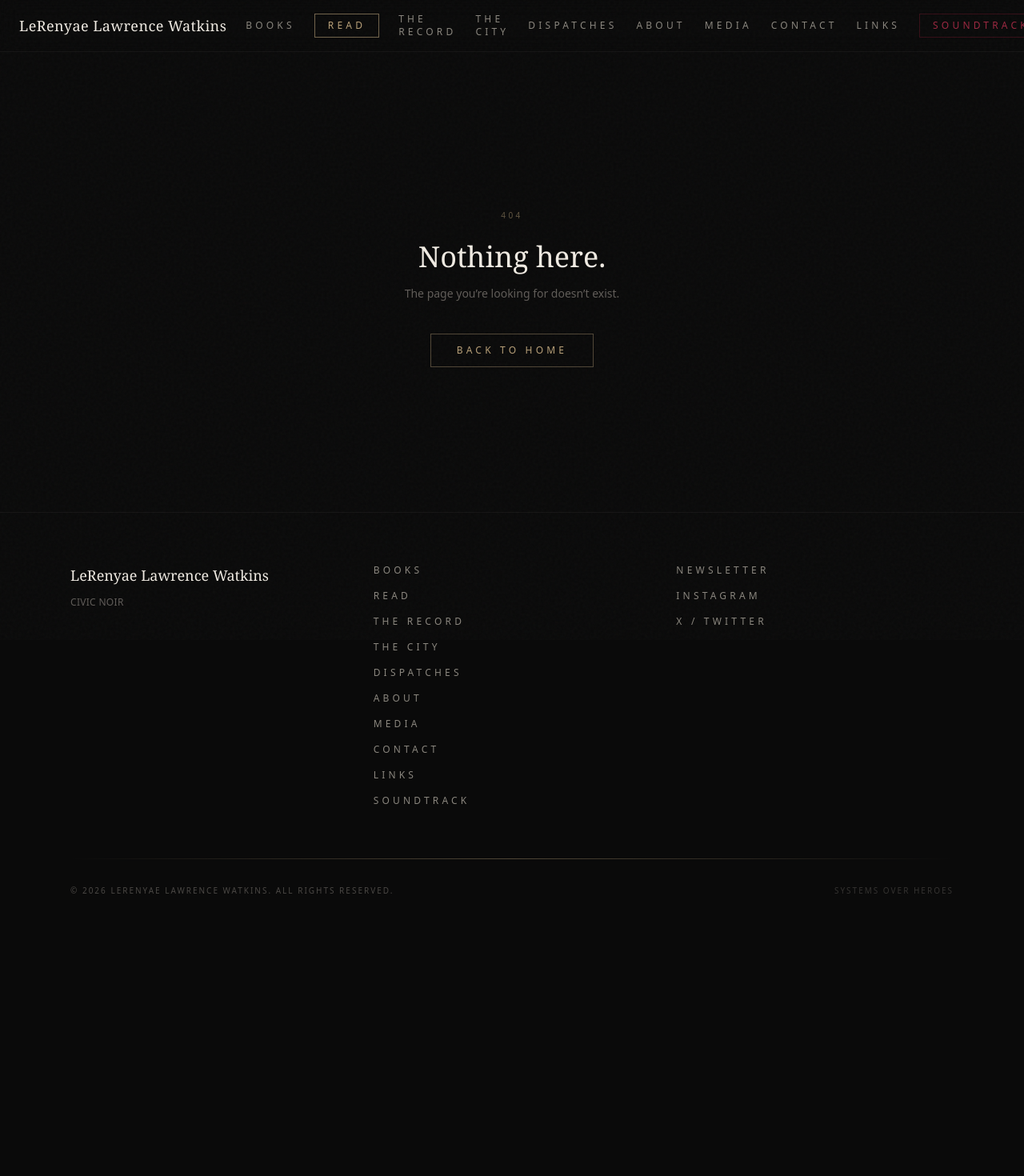
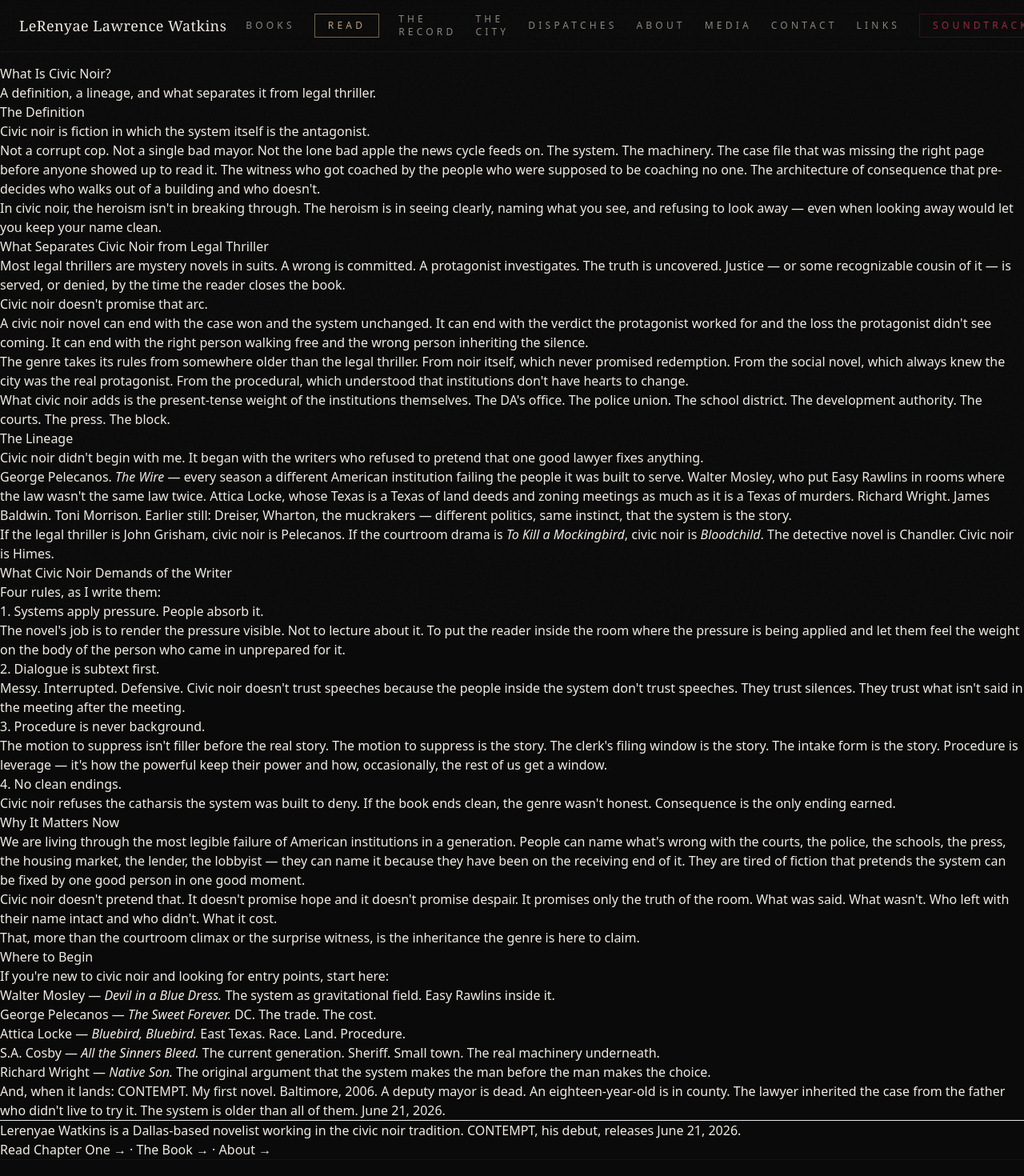
Before and after one commit to lerenyae/Civic-Noir-site, a Next.js app: page /civic-noir in a window 1280 px wide. Before the commit this address had no page. Shown: the top 1470 px of the page at 80% size. Before the commit the page ends 1185 px from the top, so only its background shows below. Built offline with nearby package versions, Linux system fonts and the light colour scheme.

Commit message:
Add /civic-noir page — definition, lineage, SEO schema

```diff
--- /dev/null
+++ b/app/civic-noir/page.tsx
@@ -0,0 +1,230 @@
+import type { Metadata } from "next";
+import Link from "next/link";
+
+export const metadata: Metadata = {
+  title: "What Is Civic Noir? A Definition — Lerenyae Watkins",
+  description:
+    "Civic noir is fiction where the system is the protagonist. Lerenyae Watkins, author of CONTEMPT, defines the genre, names its lineage, and explains why it isn't just legal thriller with extra footnotes.",
+  alternates: { canonical: "https://lerenyaewatkins.com/civic-noir" },
+  openGraph: {
+    title: "What Is Civic Noir? A Definition by Lerenyae Watkins",
+    description:
+      "Civic noir is fiction where the system is the protagonist. The genre, defined.",
+    type: "article",
+    url: "https://lerenyaewatkins.com/civic-noir",
+    images: ["https://lerenyaewatkins.com/covers/civic-noir-og.jpg"],
+  },
+  twitter: {
+    card: "summary_large_image",
+    title: "What Is Civic Noir? A Definition by Lerenyae Watkins",
+    description:
+      "Civic noir is fiction where the system is the protagonist. The genre, defined.",
+  },
+};
+
+const schema = {
+  "@context": "https://schema.org",
+  "@type": "DefinedTerm",
+  name: "Civic Noir",
+  description:
+    "Fiction where the system is the protagonist, observation replaces exposition, and tension emerges from the machinery of institutions rather than the heroism of individuals.",
+  inDefinedTermSet: { "@type": "DefinedTermSet", name: "Literary Genres" },
+  url: "https://lerenyaewatkins.com/civic-noir",
+  author: {
+    "@type": "Person",
+    name: "Lerenyae Watkins",
+    url: "https://lerenyaewatkins.com",
+  },
+};
+
+export default function CivicNoirPage() {
+  return (
+    <>
+      <script
+        type="application/ld+json"
+        dangerouslySetInnerHTML={{ __html: JSON.stringify(schema) }}
+      />
+      <article className="civic-noir-page">
+        <h1>What Is Civic Noir?</h1>
+        <p className="lede">
+          A definition, a lineage, and what separates it from legal thriller.
+        </p>
+
+        <h2>The Definition</h2>
+        <p>Civic noir is fiction in which the system itself is the antagonist.</p>
+        <p>
+          Not a corrupt cop. Not a single bad mayor. Not the lone bad apple the
+          news cycle feeds on. The system. The machinery. The case file that was
+          missing the right page before anyone showed up to read it. The witness
+          who got coached by the people who were supposed to be coaching no one.
+          The architecture of consequence that pre-decides who walks out of a
+          building and who doesn't.
+        </p>
+        <p>
+          In civic noir, the heroism isn't in breaking through. The heroism is
+          in seeing clearly, naming what you see, and refusing to look away —
+          even when looking away would let you keep your name clean.
+        </p>
+
+        <h2>What Separates Civic Noir from Legal Thriller</h2>
+        <p>
+          Most legal thrillers are mystery novels in suits. A wrong is committed.
+          A protagonist investigates. The truth is uncovered. Justice — or some
+          recognizable cousin of it — is served, or denied, by the time the
+          reader closes the book.
+        </p>
+        <p>Civic noir doesn't promise that arc.</p>
+        <p>
+          A civic noir novel can end with the case won and the system unchanged.
+          It can end with the verdict the protagonist worked for and the loss
+          the protagonist didn't see coming. It can end with the right person
+          walking free and the wrong person inheriting the silence.
+        </p>
+        <p>
+          The genre takes its rules from somewhere older than the legal thriller.
+          From noir itself, which never promised redemption. From the social
+          novel, which always knew the city was the real protagonist. From the
+          procedural, which understood that institutions don't have hearts to
+          change.
+        </p>
+        <p>
+          What civic noir adds is the present-tense weight of the institutions
+          themselves. The DA's office. The police union. The school district.
+          The development authority. The courts. The press. The block.
+        </p>
+
+        <h2>The Lineage</h2>
+        <p>
+          Civic noir didn't begin with me. It began with the writers who refused
+          to pretend that one good lawyer fixes anything.
+        </p>
+        <p>
+          George Pelecanos. <em>The Wire</em> — every season a different
+          American institution failing the people it was built to serve. Walter
+          Mosley, who put Easy Rawlins in rooms where the law wasn't the same
+          law twice. Attica Locke, whose Texas is a Texas of land deeds and
+          zoning meetings as much as it is a Texas of murders. Richard Wright.
+          James Baldwin. Toni Morrison. Earlier still: Dreiser, Wharton, the
+          muckrakers — different politics, same instinct, that the system is
+          the story.
+        </p>
+        <p>
+          If the legal thriller is John Grisham, civic noir is Pelecanos. If the
+          courtroom drama is <em>To Kill a Mockingbird</em>, civic noir is{" "}
+          <em>Bloodchild</em>. The detective novel is Chandler. Civic noir is
+          Himes.
+        </p>
+
+        <h2>What Civic Noir Demands of the Writer</h2>
+        <p>Four rules, as I write them:</p>
+
+        <h3>1. Systems apply pressure. People absorb it.</h3>
+        <p>
+          The novel's job is to render the pressure visible. Not to lecture
+          about it. To put the reader inside the room where the pressure is
+          being applied and let them feel the weight on the body of the person
+          who came in unprepared for it.
+        </p>
+
+        <h3>2. Dialogue is subtext first.</h3>
+        <p>
+          Messy. Interrupted. Defensive. Civic noir doesn't trust speeches
+          because the people inside the system don't trust speeches. They trust
+          silences. They trust what isn't said in the meeting after the meeting.
+        </p>
+
+        <h3>3. Procedure is never background.</h3>
+        <p>
+          The motion to suppress isn't filler before the real story. The motion
+          to suppress is the story. The clerk's filing window is the story. The
+          intake form is the story. Procedure is leverage — it's how the
+          powerful keep their power and how, occasionally, the rest of us get
+          a window.
+        </p>
+
+        <h3>4. No clean endings.</h3>
+        <p>
+          Civic noir refuses the catharsis the system was built to deny. If the
+          book ends clean, the genre wasn't honest. Consequence is the only
+          ending earned.
+        </p>
+
+        <h2>Why It Matters Now</h2>
+        <p>
+          We are living through the most legible failure of American
+          institutions in a generation. People can name what's wrong with the
+          courts, the police, the schools, the press, the housing market, the
+          lender, the lobbyist — they can name it because they have been on
+          the receiving end of it. They are tired of fiction that pretends the
+          system can be fixed by one good person in one good moment.
+        </p>
+        <p>
+          Civic noir doesn't pretend that. It doesn't promise hope and it
+          doesn't promise despair. It promises only the truth of the room. What
+          was said. What wasn't. Who left with their name intact and who didn't.
+          What it cost.
+        </p>
+        <p>
+          That, more than the courtroom climax or the surprise witness, is the
+          inheritance the genre is here to claim.
+        </p>
+
+        <h2>Where to Begin</h2>
+        <p>
+          If you're new to civic noir and looking for entry points, start here:
+        </p>
+        <ul>
+          <li>
+            <strong>Walter Mosley</strong> — <em>Devil in a Blue Dress.</em> The
+            system as gravitational field. Easy Rawlins inside it.
+          </li>
+          <li>
+            <strong>George Pelecanos</strong> — <em>The Sweet Forever.</em> DC.
+            The trade. The cost.
+          </li>
+          <li>
+            <strong>Attica Locke</strong> — <em>Bluebird, Bluebird.</em> East
+            Texas. Race. Land. Procedure.
+          </li>
+          <li>
+            <strong>S.A. Cosby</strong> — <em>All the Sinners Bleed.</em> The
+            current generation. Sheriff. Small town. The real machinery
+            underneath.
+          </li>
+          <li>
+            <strong>Richard Wright</strong> — <em>Native Son.</em> The original
+            argument that the system makes the man before the man makes the
+            choice.
+          </li>
+        </ul>
+
+        <p>
+          And, when it lands:{" "}
+          <Link href="/books">
+            <strong>CONTEMPT.</strong>
+          </Link>{" "}
+          My first novel. Baltimore, 2006. A deputy mayor is dead. An
+          eighteen-year-old is in county. The lawyer inherited the case from the
+          father who didn't live to try it. The system is older than all of
+          them. June 21, 2026.
+        </p>
+
+        <hr />
+
+        <p>
+          <strong>
+            Lerenyae Watkins is a Dallas-based novelist working in the civic
+            noir tradition. CONTEMPT, his debut, releases June 21, 2026.
+          </strong>
+        </p>
+        <p>
+          <Link href="/chapter-one">Read Chapter One →</Link>
+          {" · "}
+          <Link href="/books">The Book →</Link>
+          {" · "}
+          <Link href="/about">About →</Link>
+        </p>
+      </article>
+    </>
+  );
+}
```
